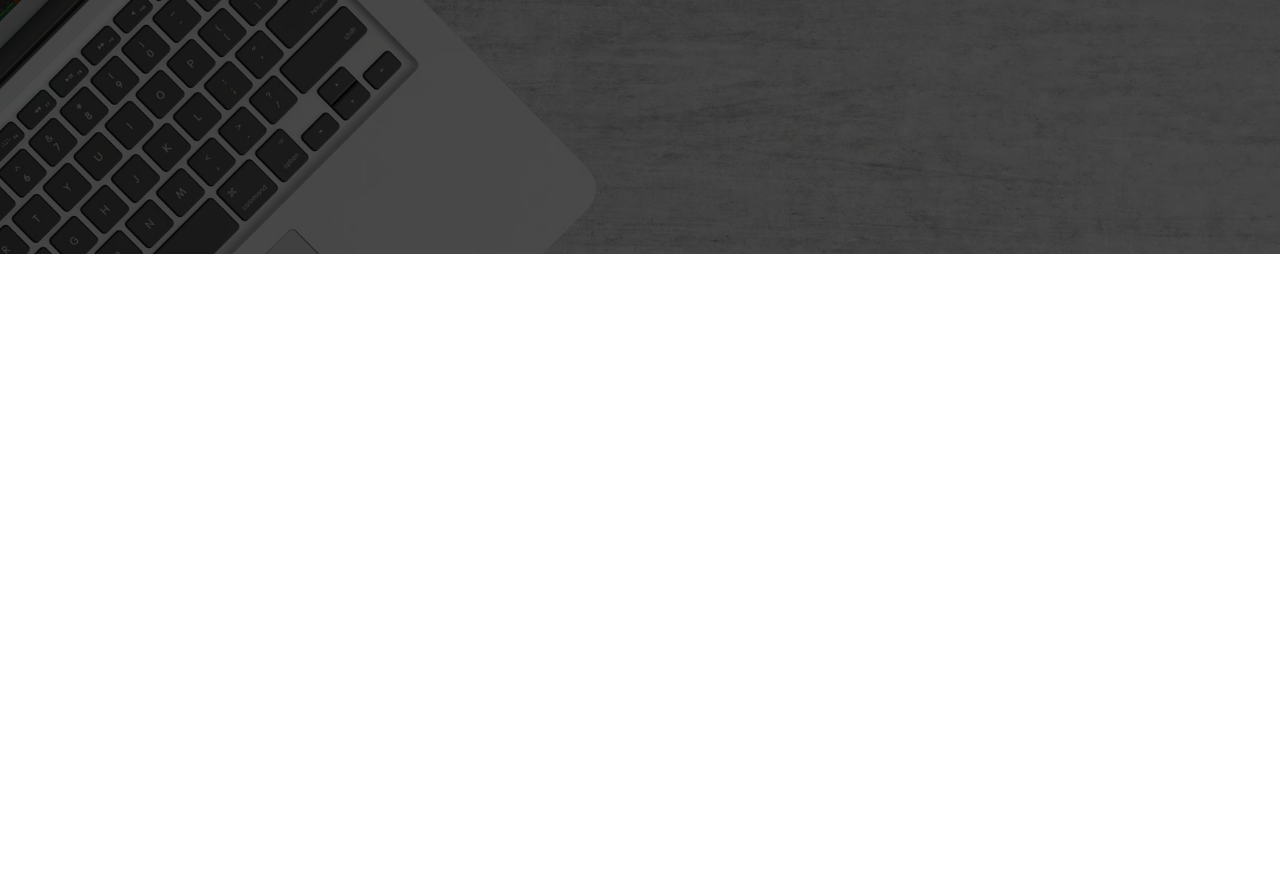
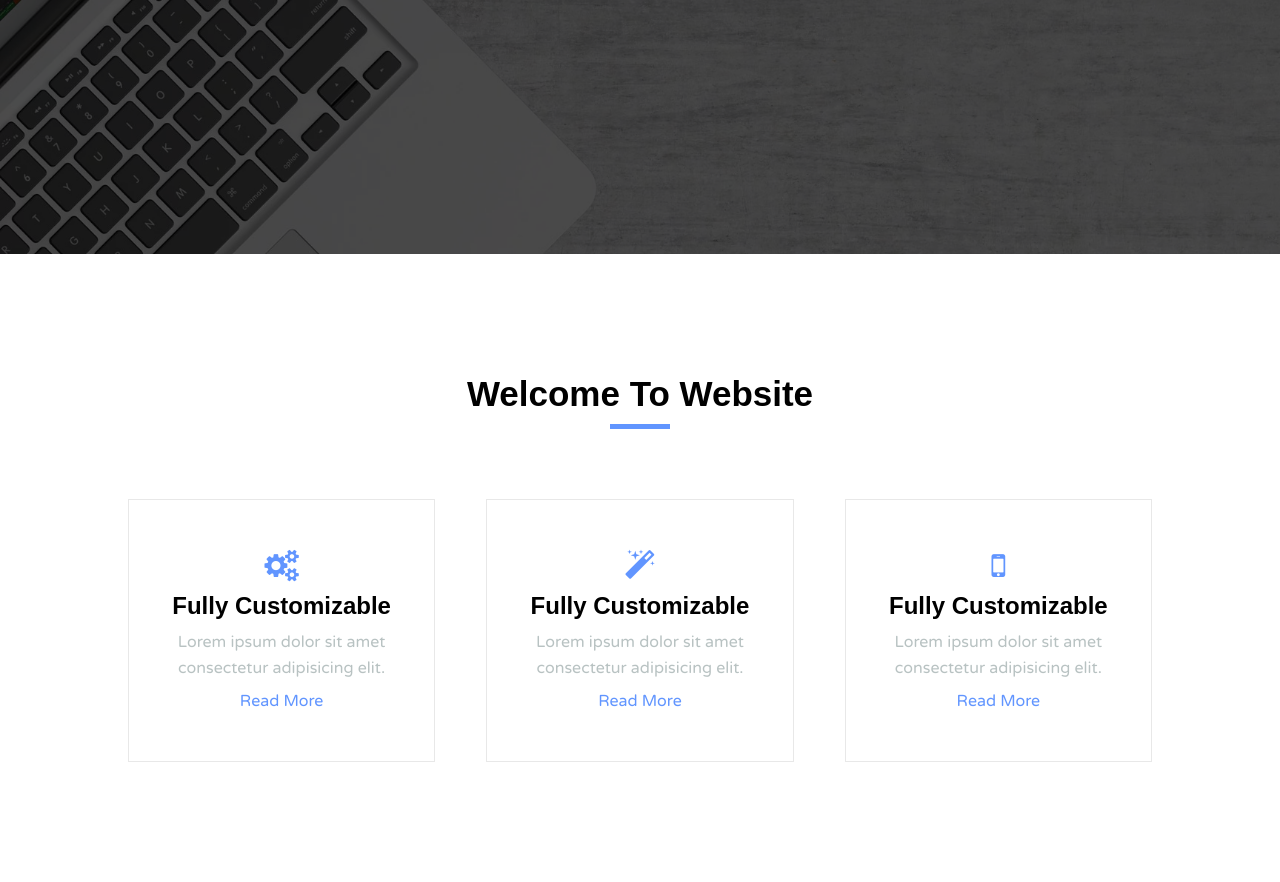
Before and after one commit to RemahMassri96/creative-agency, a plain HTML site: page index.html in a window 1280 px wide. Shown: the part 546-1428 px from the top of the page. Before the commit the page ends 800 px from the top, so only its background shows below. Drawn offline with Linux system fonts and the light colour scheme.

Commit message:
added about-section

```diff
--- a/css/style.css
+++ b/css/style.css
@@ -44,6 +44,29 @@
     opacity: 0.8;
 }
 
+.ltr-effect{
+    position: relative;
+}
+
+
+.ltr-effect::after{
+    position: absolute;
+    content: '';
+    width: 0;
+    top: 0;
+    left: 0;
+    bottom: 0;
+    right: 0;
+    background-color: #333;
+    transition: width 0.5s;
+    z-index: -1;
+
+}
+
+.ltr-effect:hover::after{
+    width: 100%;
+}
+
 
 /* General CSS style */
 
@@ -77,6 +100,26 @@ button {
 
 a{
     text-decoration: none;
+}
+.pd-y{
+    padding: 120px 0;
+}
+
+.section-header{
+    text-align: center;
+}
+
+.section-header .section-title{
+    font-size: 35px;
+    text-transform: capitalize;
+    margin-bottom: 10px;
+}
+.section-header .line{
+    display: block;
+    height: 5px;
+    width: 60px;
+    background-color: #6195ff;
+    margin: 0px auto 70px auto;
 }
 
 /* Header */
@@ -225,6 +268,54 @@ a{
 }
 
 /* About section */
+.about{
+
+}
+
+.about-content{
+    overflow: hidden;
+}
+
+.about-item{
+    width: 30%;
+    float: left;
+    text-align: center;
+    border: 1px solid #e8e8e8;
+    padding: 50px 20px;
+}
+
+.about-item:hover .about-item-title{
+    color: #fff;
+}
+
+.about-item.mg{
+    margin: 0 5%;
+}
+
+.about-item .icon{
+    color: #6195ff;
+    margin-bottom: 10px;
+
+}
+
+.about-item-title{
+    text-transform: capitalize;
+    margin-bottom: 10px;
+    transition: color 0.5s;
+}
+
+.about-item-desc{
+    line-height: 1.6;
+    margin-bottom: 10px;;
+    color: #8999;
+}
+
+.about-item-link{
+    color: #6195ff;
+    text-transform: capitalize;
+
+}
+
 
 /* Price section */
 
--- a/index.html
+++ b/index.html
@@ -45,5 +45,47 @@
   </div> <!-- ./home-content -->
 </div> <!-- ./overlay -->
 </div> <!-- ./home -->
+
+<!-- Section Header  -->
+ <!--
+<div class="section-header">
+  <h2 class="section-title"> welcome to website</h2>
+  <span class="line"></span>
+</div>
+  -->
+
+<!-- About section -->
+<div class="about pd-y">
+  <div class="section-header">
+    <h2 class="section-title"> welcome to website</h2>
+    <span class="line"></span>
+  </div> <!-- ./section-header -->
+  <div class="container">
+    <div class="about-content">
+      <div class="about-item ltr-effect ">
+        <i class=" icon fa fa-cogs fa-2x"></i>
+        <h2 class="about-item-title"> fully  customizable</h2>
+        <p class="about-item-desc">Lorem ipsum dolor sit amet consectetur adipisicing elit.</p>
+        <a href="#" class="about-item-link">read more</a>
+      </div> <!-- ./about-item -->
+      <div class="about-item mg ltr-effect ">
+        <i class=" icon fa fa-magic fa-2x"></i>
+        <h2 class="about-item-title"> fully  customizable</h2>
+        <p class="about-item-desc">Lorem ipsum dolor sit amet consectetur adipisicing elit.</p>
+        <a href="#" class="about-item-link">read more</a>
+      </div> <!-- ./about-item -->
+      <div class="about-item ltr-effect">
+        <i class=" icon fa fa-mobile fa-2x"></i>
+        <h2 class="about-item-title"> fully  customizable</h2>
+        <p class="about-item-desc">Lorem ipsum dolor sit amet consectetur adipisicing elit.</p>
+        <a href="#" class="about-item-link">read more</a>
+      </div> <!-- ./about-item -->
+      <div class="clear"></div>
+
+    </div> <!-- ./about-content -->
+  </div> <!-- ./container -->
+
+</div> <!-- ./about -->
+
 </body>
 </html>
```
